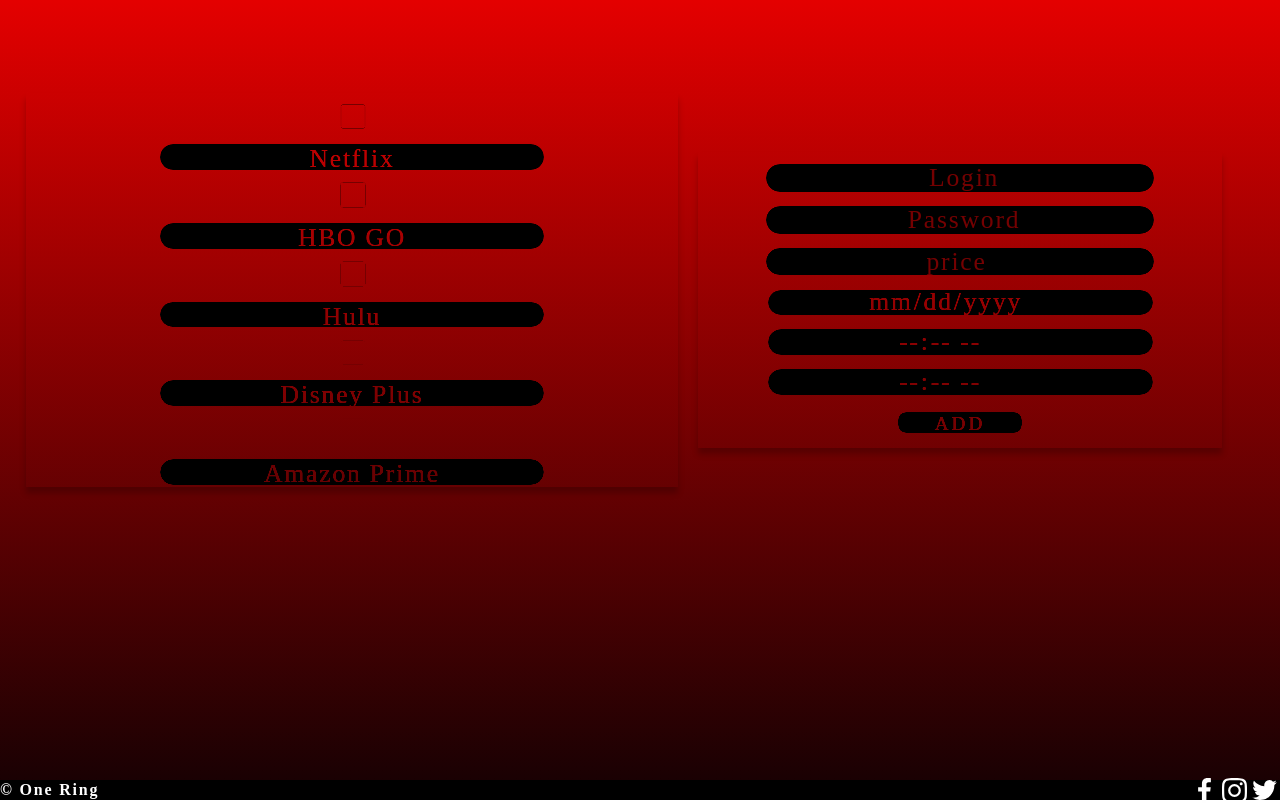
After one commit to piotrnowakowski/One-Ring, a PHP site: page /public/views/offer_post.html in a window 1280 px wide. The commit adds this page. Run offline with PHP 8.4, Linux system fonts and the light colour scheme.

Commit message:
Views up to offer post added and done

```diff
--- /dev/null
+++ b/public/css/offer_post.css
@@ -0,0 +1,55 @@
+.registration-container{
+    grid-row: 2/30;
+    grid-column: 22/40;
+    align-self: center;
+    margin: 2vw;
+}
+.platform-form-container{
+    grid-row: 15/16;
+    grid-column: 1/23;
+    align-self: center;
+    margin: 2vw;
+}
+input{
+    color: #FFFFFF;
+    background: #000000 0% 0% no-repeat padding-box;
+    border: 2px solid #BCE0FD;
+    border-radius: 20px;
+    margin-top: 0.8vw;
+
+    font-family: BroshK;
+    text-align: center;
+    letter-spacing: 1.8px;
+    font-size: 2vw;
+
+    opacity: 1;
+    width: 30vw;
+    height: 2vw;
+}
+label{
+    color: #FFFFFF;
+    background: #000000 0% 0% no-repeat padding-box;
+    border: 2px solid #BCE0FD;
+    border-radius: 20px;
+    margin-top: 0.8vw;
+
+    font-family: BroshK;
+    text-align: center;
+    letter-spacing: 1.8px;
+    font-size: 2vw;
+
+    opacity: 1;
+    width: 30vw;
+    height: 2vw;
+}
+form2{
+    display:flex;
+    flex-direction: column;
+    justify-content: center;
+    align-items: center;
+
+    background: #FFFFFF 0% 0% no-repeat padding-box;
+    box-shadow: 0px 6px 6px #00000039;
+    mix-blend-mode: darken;
+
+}
--- a/public/css/style.css
+++ b/public/css/style.css
@@ -1,14 +1,17 @@
 body{
     margin: 0;
+    width: 100vw;
+    height: 100vh;
 }
 
 .container{
-    display: flex;
-    flex-direction: column;
+    display: grid;
+    grid-template-rows: repeat(40, 2.5%);
+    grid-template-columns: repeat(40, 2.5%);
     width: 100vw;
     height: 100vh;
     font-family: BroshK;
-    background: transparent linear-gradient(180deg, #E40000 0%, #170103 96%, #580C10 100%, #3D171A 100%, #000000 100%) 0% 0% no-repeat padding-box;
+    background: transparent linear-gradient(180deg, #E40000 0%, #170103 99%, #580C10 100%, #3D171A 100%, #000000 100%) 0% 0% no-repeat padding-box;
     letter-spacing: 1.8px;
     color: #FFFFFF;
     opacity: 1;
@@ -19,17 +22,28 @@ body{
 
 .logo{
     align-self: center;
-    margin: 2vw;
-
+    max-height: 50%;
+    max-width: 50%;
+    width: auto;
+    height: auto;
+    grid-column: 15/27;
+    grid-row: 18/5;
 }
 
 .login-container{
-    width: 60%;
-    height: 50%;
+    grid-row: 23/24;
+    grid-column: 11/29;
     align-self: center;
     margin: 2vw;
 }
-
+img {
+    display: block;
+    object-fit: scale-down;
+    max-width: 100%;
+    flex: 1;
+    min-height: 0;
+    margin: 0.2vw;
+  }
 form{
     display:flex;
     flex-direction: column;
@@ -39,8 +53,7 @@ form{
     background: #FFFFFF 0% 0% no-repeat padding-box;
     box-shadow: 0px 6px 6px #00000039;
     mix-blend-mode: darken;
-    border: 1px solid #707070;
-    opacity: 0.55;
+
 }
 
 button{
@@ -58,7 +71,12 @@ button{
     height: 2vw;
     width: 10vw;
 }
-
+.writing{
+    font-family: BroshK;
+    text-align: left;
+    display: flex;
+    align-items: center;
+}
 input{
     color: #FFFFFF;
     background: #000000 0% 0% no-repeat padding-box;
@@ -67,7 +85,7 @@ input{
     margin-top: 0.8vw;
 
     font-family: BroshK;
-    text-align: left;
+    text-align: center;
     letter-spacing: 1.8px;
     font-size: 2vw;
 
@@ -77,8 +95,17 @@ input{
 }
 
 .bottom-line{
+    grid-row: 40/41;
+    grid-column: 1/41;
     background-color: black;
-    height: 5vw;
     font-weight: bold;
     text-align: center;
+    display: flex;
+    justify-content: space-between;
 }
+.pictures
+{
+    display: flex;
+    justify-content: space-between;
+    align-items: center;
+}
--- /dev/null
+++ b/public/views/offer_post.html
@@ -0,0 +1,50 @@
+<!DOCTYPE html>
+<head>
+    <link rel="stylesheet" type="text/css" href="../css/style.css">
+    <link rel="stylesheet" type="text/css" href="../css/offer_post.css">
+
+    <title>registration</title>
+</head>
+<body>
+    <div class="container">
+
+        <div class="registration-container">
+            <form2>
+                <input name="login" type="text" placeholder=" Login" required>
+                <input name="password" type="password" placeholder=" Password" required>
+                <input name="price" type="number" placeholder=" price" required>
+                <input name="date" type="date" placeholder=" date" required>
+                <input type="time" id="time-start" name="appt" min="00:00" max="24:00" placeholder="time-start" required>
+                <input type="time" id="time-end" name="appt" min="00:00" max="24:00" placeholder="time-end" required>
+
+                <button> ADD </button>
+            </form2>
+        </div>
+        <div class="platform-form-container">
+            <form>
+                <input type="checkbox" id="Netflix" name="1" value="Netflix">
+                <label for="1"> Netflix </label>
+                <input type="checkbox" id="HBO GO" name="2" value="HBO GO">
+                <label for="2"> HBO GO </label>
+                <input type="checkbox" id="Hulu" name="3" value="Hulu">
+                <label for="3"> Hulu </label>
+                <input type="checkbox" id="Disney Plus" name="4" value="Disney Plus">
+                <label for="4"> Disney Plus </label>
+                <input type="checkbox" id="Amazon Prime" name="5" value="Amazon Prime">
+                <label for="5"> Amazon Prime </label>
+            </form>
+        </div>
+        <div class="bottom-line">
+            <div class="writing">
+                <p style="margin: unset">© One Ring</p>
+            </div>
+
+            <div class="pictures">
+                <img src="../img/facebook.svg" width="25vw" height="25vw">
+                <img src="../img/instagram.svg" width="25vw" height="25vw">
+                <img src="../img/twitter.svg" width="25vw" height="25vw">
+            </div>
+
+    </div>
+    </div>
+</body>
```
Also changed, not shown: public/css/registration_form.css (added, +15 -0 lines), public/views/login.html (+11 -4 lines), public/views/registration_form.html (+35 -0 lines), public/css/marketplace.css (added), public/views/marketplace.html (added).
